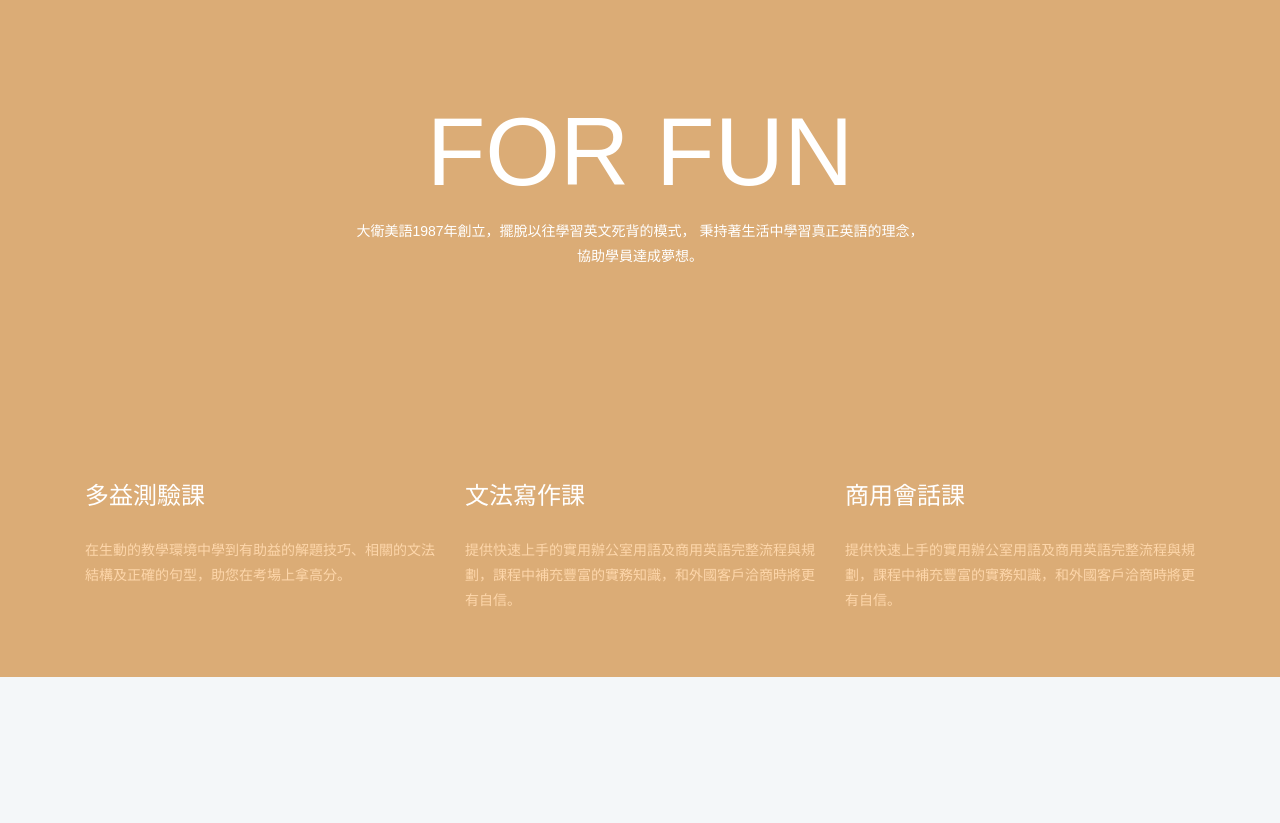
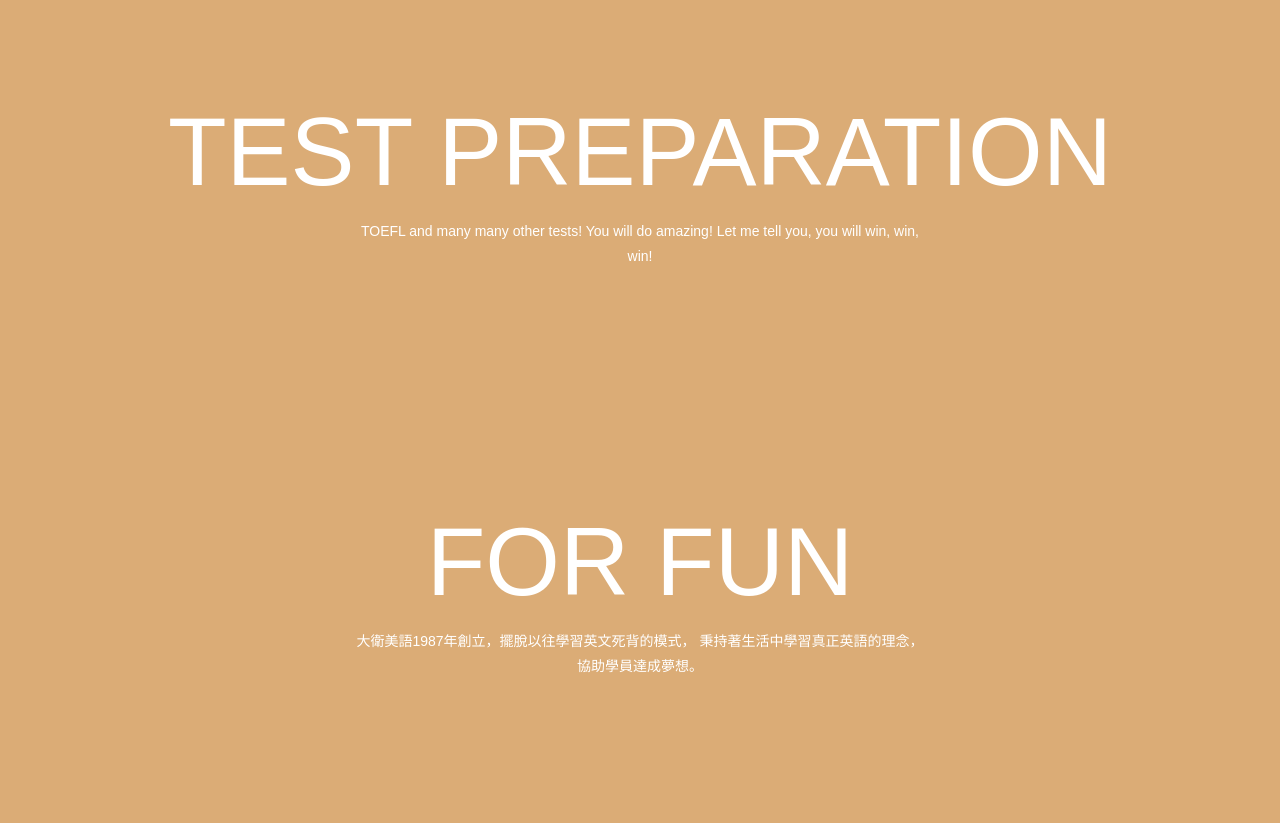
Before and after one commit to jam-d/jam-d.github.io, a plain HTML site: page index.html in a window 1280 px wide. Shown: the part 3709-4532 px from the top of the page. Before the commit the page ends 4386 px from the top, so only its background shows below. Drawn offline with nearby package versions, Linux system fonts and the light colour scheme; a script that the page names is missing; a web font is replaced by a local one.

Commit message:
9
Minor change just for now

```diff
--- a/index.html
+++ b/index.html
@@ -190,7 +190,7 @@
 		<div class="container">
 			<div class="popular-heading information-heading">
 				<h3 class="wow fadeInDown animated" data-wow-delay=".5s">課程</h3>
-				<p class="wow fadeInUp animated" data-wow-delay=".5s">我們的課程有分幾本英文，商業，跟課外英文！</p>
+				<p class="wow fadeInUp animated" data-wow-delay=".5s">我們的課程有基礎英文、商業英文、考試英文、課外英文！</p>
 			</div>
 			<div class="popular-slide">
 				<script>
@@ -228,6 +228,12 @@
 						</li>
 						<li>
 							<div class="popular-slide-info popular-slide2">
+								<h4>Test Preparation</h4>
+								<p>TOEFL and many many other tests! You will do amazing! Let me tell you, you will win, win, win!</p>
+							</div>
+						</li>
+						<li>
+							<div class="popular-slide-info popular-slide2">
 								<h4>For Fun</h4>
 								<p>大衛美語1987年創立，擺脫以往學習英文死背的模式， 秉持著生活中學習真正英語的理念，協助學員達成夢想。</p>
 							</div>
```
